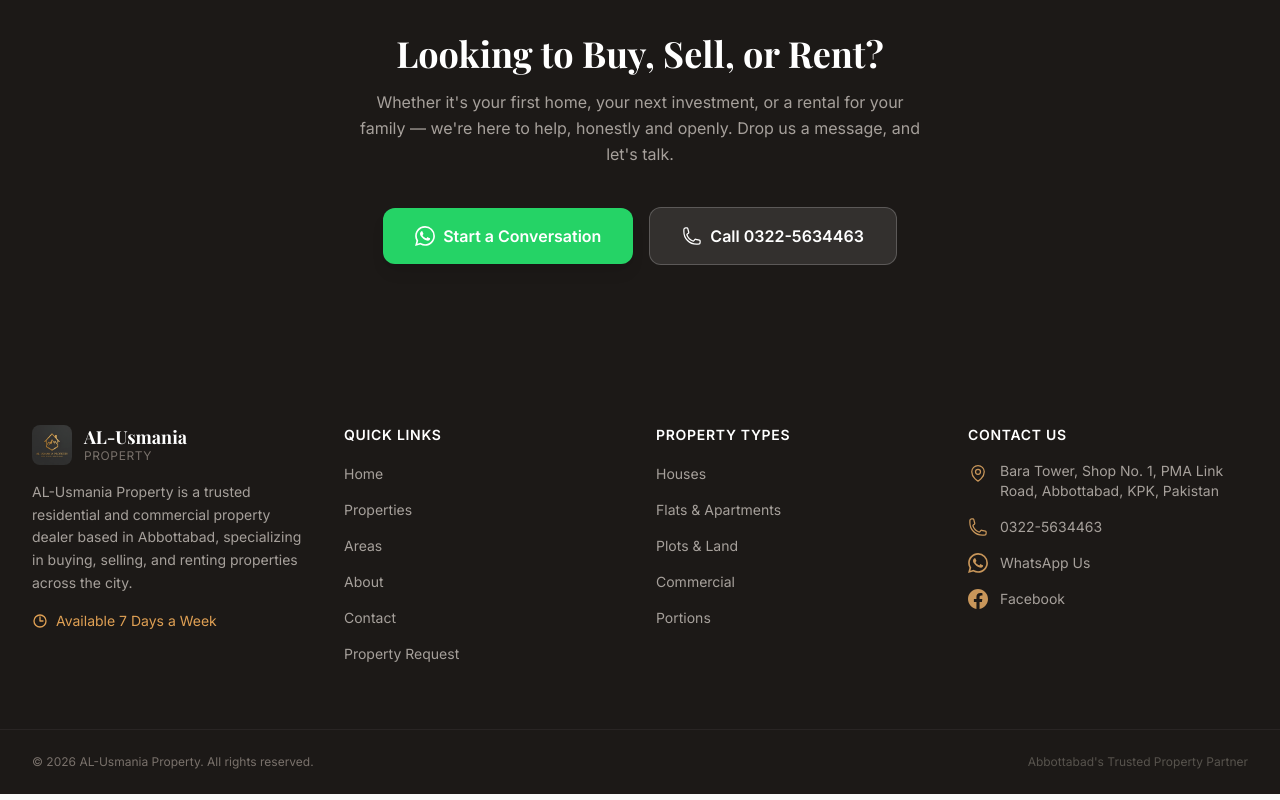
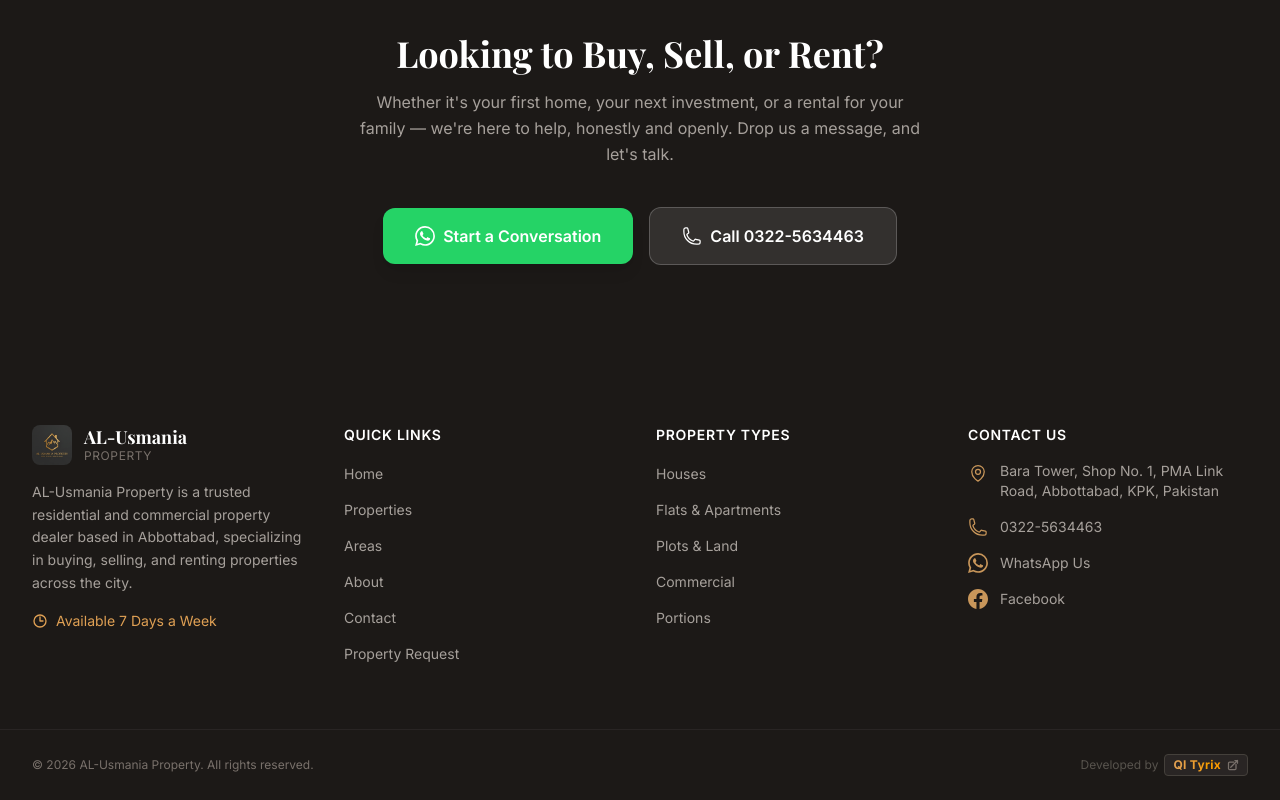
Before and after one commit to QIsrar/al-usmania-property, a Next.js app: page / in a window 1280 px wide. Shown: the part 5614-6414 px from the top of the page. Built offline with nearby package versions, Linux system fonts and the light colour scheme; a web font is replaced by a local one.

Commit message:
feat: add attractive QI Tyrix developer badge to footer

```diff
--- a/src/components/layout/Footer.tsx
+++ b/src/components/layout/Footer.tsx
@@ -149,9 +149,22 @@
             <p className="text-xs text-stone-500">
               © {new Date().getFullYear()} {BUSINESS.name}. All rights reserved.
             </p>
-            <p className="text-xs text-stone-600">
-              Abbottabad&apos;s Trusted Property Partner
-            </p>
+            <div className="text-xs text-stone-600 flex flex-wrap items-center gap-1.5">
+              <span>Developed by</span>
+              <a
+                href="https://qi-tyrix.netlify.app/"
+                target="_blank"
+                rel="noopener noreferrer"
+                className="inline-flex items-center gap-1.5 px-2 py-0.5 rounded bg-stone-800 border border-stone-700 hover:border-brand-500/50 hover:bg-stone-800/80 transition-all duration-300 group"
+              >
+                <span className="font-bold tracking-wide bg-gradient-to-r from-brand-400 to-amber-500 bg-clip-text text-transparent group-hover:from-brand-300 group-hover:to-amber-400">
+                  QI Tyrix
+                </span>
+                <svg className="w-3 h-3 text-stone-500 group-hover:text-brand-400 transition-colors duration-300" fill="none" viewBox="0 0 24 24" stroke="currentColor" strokeWidth={2.5}>
+                  <path strokeLinecap="round" strokeLinejoin="round" d="M13.5 6H5.25A2.25 2.25 0 003 8.25v10.5A2.25 2.25 0 005.25 21h10.5A2.25 2.25 0 0018 18.75V10.5m-10.5 6L21 3m0 0h-5.25M21 3v5.25" />
+                </svg>
+              </a>
+            </div>
           </div>
         </div>
       </div>
```
